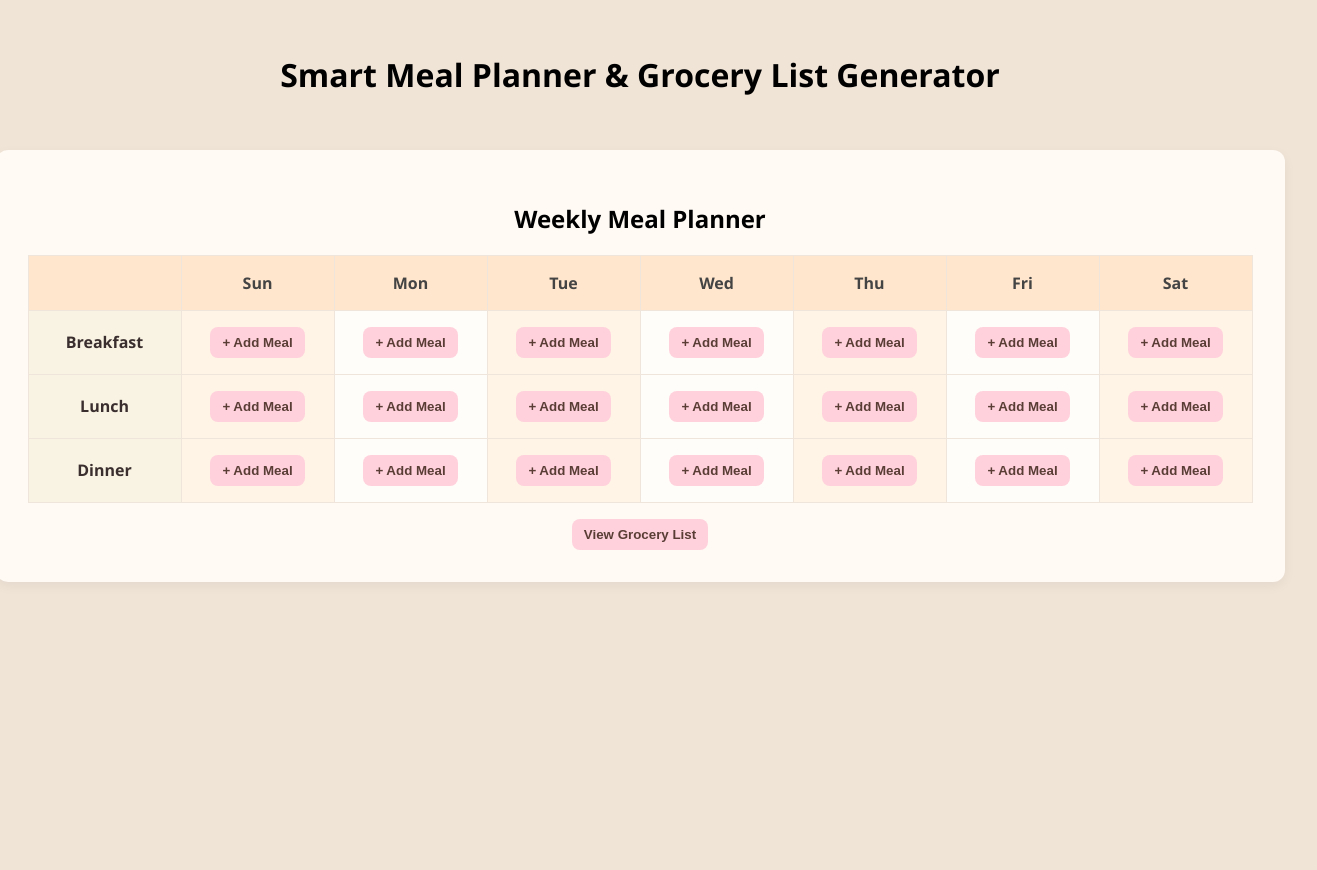
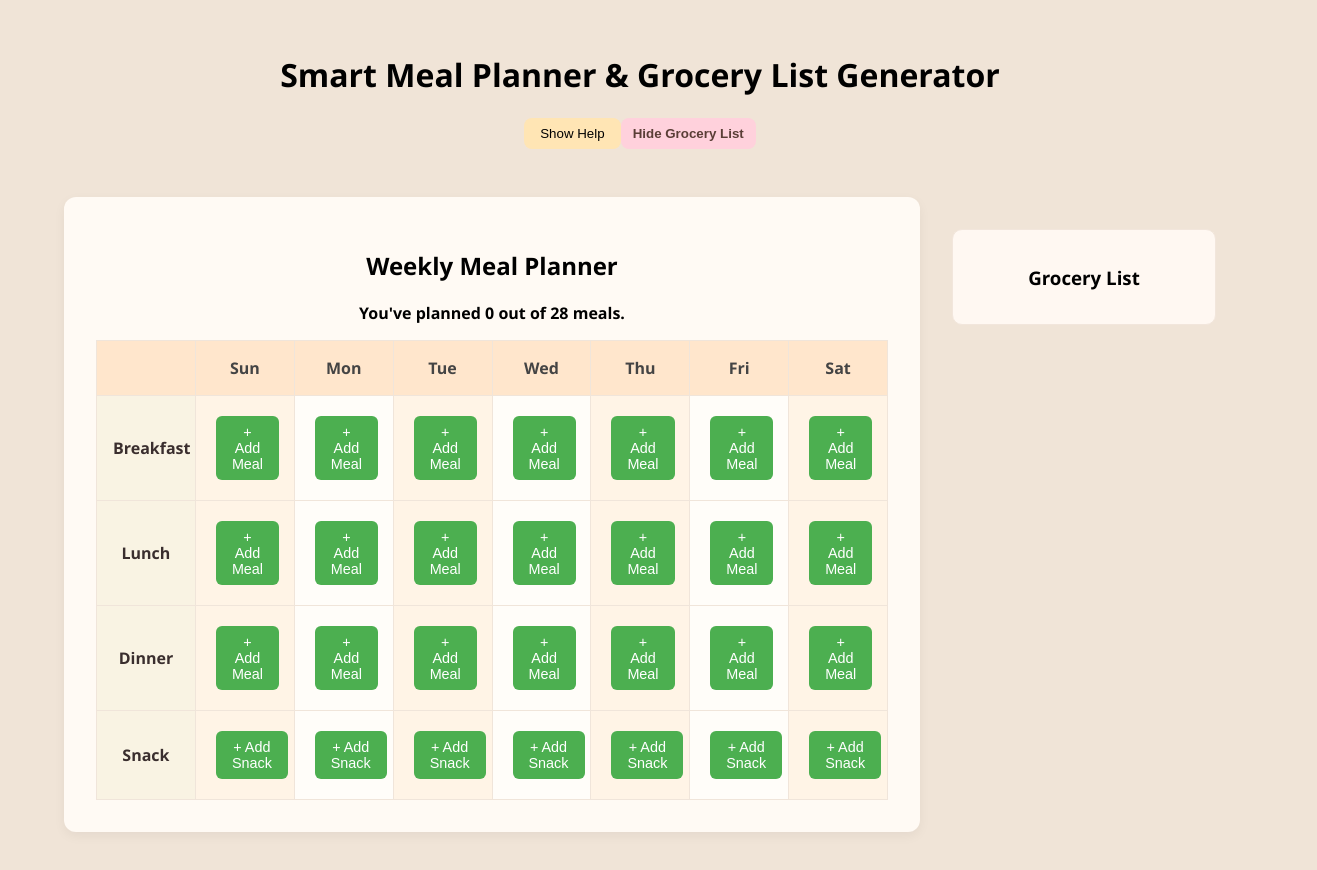
Before and after one commit to GrhmCrackerz/Smart-Meal-Planner-V2, a React (Vite) app in the folder smart-meal-planner/: page / in a window 1280 px wide. Shown: the top 870 px of the page, 1317 px wide, since content can reach past the window. Before the commit the page ends 800 px from the top, so only its background shows below. Built offline with nearby package versions, Linux system fonts and the light colour scheme.

Commit message:
Finalize updates before redeploying

```diff
--- a/smart-meal-planner/package.json
+++ b/smart-meal-planner/package.json
@@ -1,7 +1,7 @@
 {
   "name": "smart-meal-planner",
   "private": true,
-  "homepage": "https://grhmcrackerz.github.io/smart-meal-planner/",
+  "homepage": "https://grhmcrackerz.github.io/smart-meal-planner-v2/",
   "version": "0.0.0",
   "type": "module",
   "scripts": {
--- a/smart-meal-planner/src/App.css
+++ b/smart-meal-planner/src/App.css
@@ -44,15 +44,70 @@
 .app-layout {
   display: flex;
   align-items: flex-start;
-  gap: 2rem; /* space between planner and list */
+  gap: 2rem;
   padding: 2rem;
+  flex-wrap: wrap; /* allow stacking on smaller screens */
 }
 
-/* Optional: control width of each panel */
 .weekly-planner {
-  flex: 2;
+  flex: 3;
+  min-width: 0; /* important for overflow control */
+  overflow-x: auto; /* allow table to scroll internally if needed */
+}
+
+.planner-table {
+  width: 100%;
+  table-layout: fixed;
+  border-collapse: collapse;
 }
 
 .grocery-list {
   flex: 1;
 }
+
+/* Show help section styling */
+.help-toggle-btn {
+  margin-bottom: 1rem;
+  background-color: #ffe5b4;
+  padding: 0.5rem 1rem;
+  border: none;
+  border-radius: 8px;
+  cursor: pointer;
+}
+
+.help-section {
+  background-color: #fff8f2;
+  border: 1px solid #f2e6dc;
+  border-radius: 10px;
+  padding: 1rem;
+  margin-bottom: 1.5rem;
+  text-align: left;
+  max-width: 600px;
+  margin-left: auto;
+  margin-right: auto;
+}
+
+/* Button styling for consistency */
+.button {
+  background-color: #4CAF50; /* Green */
+  color: white;
+  padding: 0.5rem 1rem;
+  margin: 0.25rem;
+  border: none;
+  border-radius: 6px;
+  cursor: pointer;
+  font-size: 0.9rem;
+  transition: background-color 0.3s ease;
+}
+
+.button:hover {
+  background-color: #45a049;
+}
+
+.button.secondary {
+  background-color: #f44336; /* Red */
+}
+
+.button.secondary:hover {
+  background-color: #d73833;
+}
--- a/smart-meal-planner/src/App.jsx
+++ b/smart-meal-planner/src/App.jsx
@@ -1,27 +1,59 @@
-import React, { useState } from 'react'
-import WeeklyPlanner from './components/WeeklyPlanner'
-import GroceryList from './components/GroceryList'
-import './App.css'
+// src/App.jsx
+import React from 'react';
+import WeeklyPlanner from './components/WeeklyPlanner';
+import GroceryList from './components/GroceryList';
+import './App.css';
 
 function App() {
-const [plannedMeals, setPlannedMeals] = useState({});
-const [showGroceryList, setShowGroceryList] = useState(false);
+  const [plannedMeals, setPlannedMeals] = React.useState({});
+  const [showGroceryList, setShowGroceryList] = React.useState(true);
+  const [showHelp, setShowHelp] = React.useState(false);
 
   return (
-    <div>
+    <div className="app-container">
       <h1>Smart Meal Planner & Grocery List Generator</h1>
+
+      <button
+        className="help-toggle-btn"
+        onClick={() => setShowHelp((prev) => !prev)}
+      >
+        {showHelp ? 'Hide Help' : 'Show Help'}
+      </button>
+
+      {showHelp && (
+        <div className="help-section">
+          <h3>How to Use This App</h3>
+          <ul>
+            <li>Click "+ Add Meal" to add meals to your weekly plan.</li>
+            <li>Use "Change" or "Remove" to modify a planned meal.</li>
+            <li>Click "View Grocery List" to see all needed ingredients.</li>
+            <li>Check off ingredients as you shop.</li>
+          </ul>
+        </div>
+      )}
+
+      <button
+        className="add-meal-btn"
+        style={{ marginBottom: '1rem' }}
+        onClick={() => setShowGroceryList(prev => !prev)}
+      >
+        {showGroceryList ? 'Hide Grocery List' : 'View Grocery List'}
+      </button>
+
       <div className="app-layout">
         <WeeklyPlanner
           plannedMeals={plannedMeals}
           setPlannedMeals={setPlannedMeals}
-          showGroceryList={showGroceryList}
-          setShowGroceryList={setShowGroceryList}
         />
-        {showGroceryList && <GroceryList plannedMeals={plannedMeals} />}
+        {showGroceryList && (
+          <div className="grocery-list">
+            <GroceryList plannedMeals={plannedMeals} />
+          </div>
+        )}
       </div>
     </div>
-  )
+  );
 
 }
 
-export default App
+export default App;
--- a/smart-meal-planner/src/components/GroceryList.jsx
+++ b/smart-meal-planner/src/components/GroceryList.jsx
@@ -1,19 +1,26 @@
 import React, { useState } from "react";
 
 const GroceryList = ({ plannedMeals }) => {
-    // Flatten all ingredients from all meals
-    const allIngredients = Object.values(plannedMeals)
-        .flatMap((meal) => meal.ingredients);
+  const ingredientCount = {};
 
-    // Remove duplicates using a Set
-    const uniqueIngredients = [...new Set(allIngredients)];
+  // Loop through each meal and count ingredients
+  Object.values(plannedMeals).forEach((meal) => {
+    const servings = parseInt(meal.servings) || 1;
+
+    meal.ingredients.forEach((ingredient) => {
+      if (!ingredientCount[ingredient]) {
+        ingredientCount[ingredient] = 0;
+      }
+      ingredientCount[ingredient] += servings;
+    });
+  });
 
   const [checkedItems, setCheckedItems] = useState(new Set());
 
   const toggleChecked = (item) => {
     setCheckedItems((prev) => {
       const updated = new Set(prev);
-            if(updated.has(item)){
+      if (updated.has(item)) {
         updated.delete(item);
       } else {
         updated.add(item);
@@ -23,25 +30,25 @@ const GroceryList = ({ plannedMeals }) => {
   };
 
   return (
-        <div className="grocery-list" style={styles.container}>
+    <div style={styles.container}>
       <h3>Grocery List</h3>
       <ul style={styles.list}>
-                {uniqueIngredients.map((item, index) => (
+        {Object.entries(ingredientCount).map(([ingredient, count], index) => (
           <li
             key={index}
             style={{
               ...styles.listItem,
-                            ...(checkedItems.has(item) ? styles.checked : {})
+              ...(checkedItems.has(ingredient) ? styles.checked : {}),
             }}
           >
             <label>
               <input
                 type="checkbox"
-                                checked={checkedItems.has(item)}
-                                onChange={() => toggleChecked(item)}
-                                style={{ marginRight: '0.5rem' }}
+                checked={checkedItems.has(ingredient)}
+                onChange={() => toggleChecked(ingredient)}
+                style={{ marginRight: "0.5rem" }}
               />
-                            {item}
+              {ingredient} – {count} unit{count > 1 ? "s" : ""}
             </label>
           </li>
         ))}
@@ -52,26 +59,26 @@ const GroceryList = ({ plannedMeals }) => {
 
 const styles = {
   container: {
-        marginTop: '2rem',
-        backgroundColor: '#fff8f2',
-        padding: '1rem',
-        borderRadius: '10px',
-        border: '1px solid #f2e6dc',
-        maxWidth: '400px'
+    marginTop: "2rem",
+    backgroundColor: "#fff8f2",
+    padding: "1rem",
+    borderRadius: "10px",
+    border: "1px solid #f2e6dc",
+    maxWidth: "400px",
   },
   list: {
-        listStyle: 'none',
+    listStyle: "none",
     padding: 0,
-        margin: 0
+    margin: 0,
   },
   listItem: {
-        marginBottom: '8px',
-        fontSize: '1rem'
+    marginBottom: "8px",
+    fontSize: "1rem",
   },
   checked: {
-        textDecoration: 'line-through',
-        color: '#999'
-    }
+    textDecoration: "line-through",
+    color: "#999",
+  },
 };
 
 export default GroceryList;
--- a/smart-meal-planner/src/components/Modal.jsx
+++ b/smart-meal-planner/src/components/Modal.jsx
@@ -7,7 +7,7 @@ const Modal = ({ isOpen, onClose, children }) => {
   return (
     <div style={styles.overlay}>
       <div style={styles.modal}>
-                <button style={styles.closeButtom} onClick={onClose}>X</button>
+        <button style={styles.closeButton} onClick={onClose}>X</button>
         {children}
       </div>
     </div>
@@ -20,29 +20,36 @@ const styles = {
     top: 0, left: 0,
     width: '100vw',
     height: '100vh',
-      backgroundColor: 'rgba(0,0,0,0.4)',
+    backgroundColor: 'rgba(0, 0, 0, 0.4)',
     display: 'flex',
     justifyContent: 'center',
     alignItems: 'center',
     zIndex: 1000,
   },
   modal: {
-      background: '#fff',
+    backgroundColor: '#fff8f2',                 // Matches help section
     padding: '2rem',
-      borderRadius: '10px',
-      boxShadow: '0 4px 12px rgba(0,0,0,0.2)',
-      width: '400px',
-      maxWidth: '90%',
+    borderRadius: '12px',
+    border: '1px solid #f2e6dc',                // Matches help section border
+    boxShadow: '0 4px 12px rgba(0, 0, 0, 0.15)',
+    width: '90%',
+    maxWidth: '600px',
+    maxHeight: '85vh',
+    overflowY: 'auto',
     position: 'relative',
   },
   closeButton: {
     position: 'absolute',
     top: '10px',
     right: '10px',
-      background: '#ddd',
+    backgroundColor: '#ffe5b4',                // Matches help toggle button
     border: 'none',
-      padding: '0.5rem',
+    borderRadius: '6px',
+    fontWeight: 'bold',
+    fontSize: '1rem',
+    padding: '0.4rem 0.8rem',
     cursor: 'pointer',
+    transition: 'background-color 0.3s ease',
   },
 };
 
--- a/smart-meal-planner/src/components/WeeklyPlanner.jsx
+++ b/smart-meal-planner/src/components/WeeklyPlanner.jsx
@@ -7,16 +7,18 @@ import './WeeklyPlanner.css';
 import GroceryList from "./GroceryList";
 
 const days = ['Sun', 'Mon', 'Tue', 'Wed', 'Thu', 'Fri', 'Sat'];
-const meals = ['Breakfast', 'Lunch', 'Dinner'];
+const meals = ['Breakfast', 'Lunch', 'Dinner', 'Snack'];
 
 const WeeklyPlanner = ({
   plannedMeals,
   setPlannedMeals,
-  showGroceryList,
-  setShowGroceryList
+  //showGroceryList,
+  //setShowGroceryList
 }) => {
   const [isModalOpen, setModalOpen] = useState(false);
   const [selectedCell, setSelectedCell] = useState(null); // { day, meal}
+  const totalMealSlots = days.length * meals.length;
+  const mealsPlannedCount = Object.keys(plannedMeals).length;
 
   //Eventually store meals here!
   const handleMealSelect = (meal) => {
@@ -34,6 +36,9 @@ const WeeklyPlanner = ({
   return (
     <div className="weekly-planner">
       <h2>Weekly Meal Planner</h2>
+      <p style={{ margin: '1rem 0', fontWeight: 'bold' }}>
+        You've planned {mealsPlannedCount} out of {totalMealSlots} meals.
+      </p>
       <table className="planner-table">
         <thead>
           <tr>
@@ -69,29 +74,33 @@ const WeeklyPlanner = ({
                           Change
                         </button>{' '}
                         <button
-                          className="remove-meal-btn"
+                          className="secondary button"
                           onClick={() => {
+                            if (window.confirm(`Are you sure you want to remove the ${meal} for ${day}?`)) {
                               const key = `${day}-${meal}`;
                               setPlannedMeals((prev) => {
                                 const newPlan = { ...prev };
                                 delete newPlan[key];
                                 return newPlan;
                               });
+                            }
                           }}
                         >
                           Remove
                         </button>
+
                       </div>
                     ) : (
                       <button
-                        className="add-meal-btn"
+                        className="button"
                         onClick={() => {
                           setSelectedCell({ day, meal });
                           setModalOpen(true);
                         }}
                       >
-                        + Add Meal
+                        {meal === 'Snack' ? '+ Add Snack' : '+ Add Meal'}
                       </button>
+
                     )}
 
                   </td>
@@ -102,13 +111,13 @@ const WeeklyPlanner = ({
         </tbody>
       </table>
 
-      <button
+      {/* <button
         className="add-meal-btn"
         style={{ marginTop: '1rem' }}
         onClick={() => setShowGroceryList((prev) => !prev)}
       >
         {showGroceryList ? 'Hide Grocery List' : 'View Grocery List'}
-      </button>
+      </button> */}
 
 
       {/* Modal with MealSearch inside */}
--- a/smart-meal-planner/vite.config.js
+++ b/smart-meal-planner/vite.config.js
@@ -4,5 +4,5 @@ import react from '@vitejs/plugin-react'
 // https://vite.dev/config/
 export default defineConfig({
   plugins: [react()],
-  base: '/Smart-Meal-Planner/',
+  base: '/Smart-Meal-Planner-V2/',
 })
```
Also changed, not shown: smart-meal-planner/src/components/MealSearch.jsx (+41 -10 lines). Lines whose indentation alone changed are shown as unchanged.
